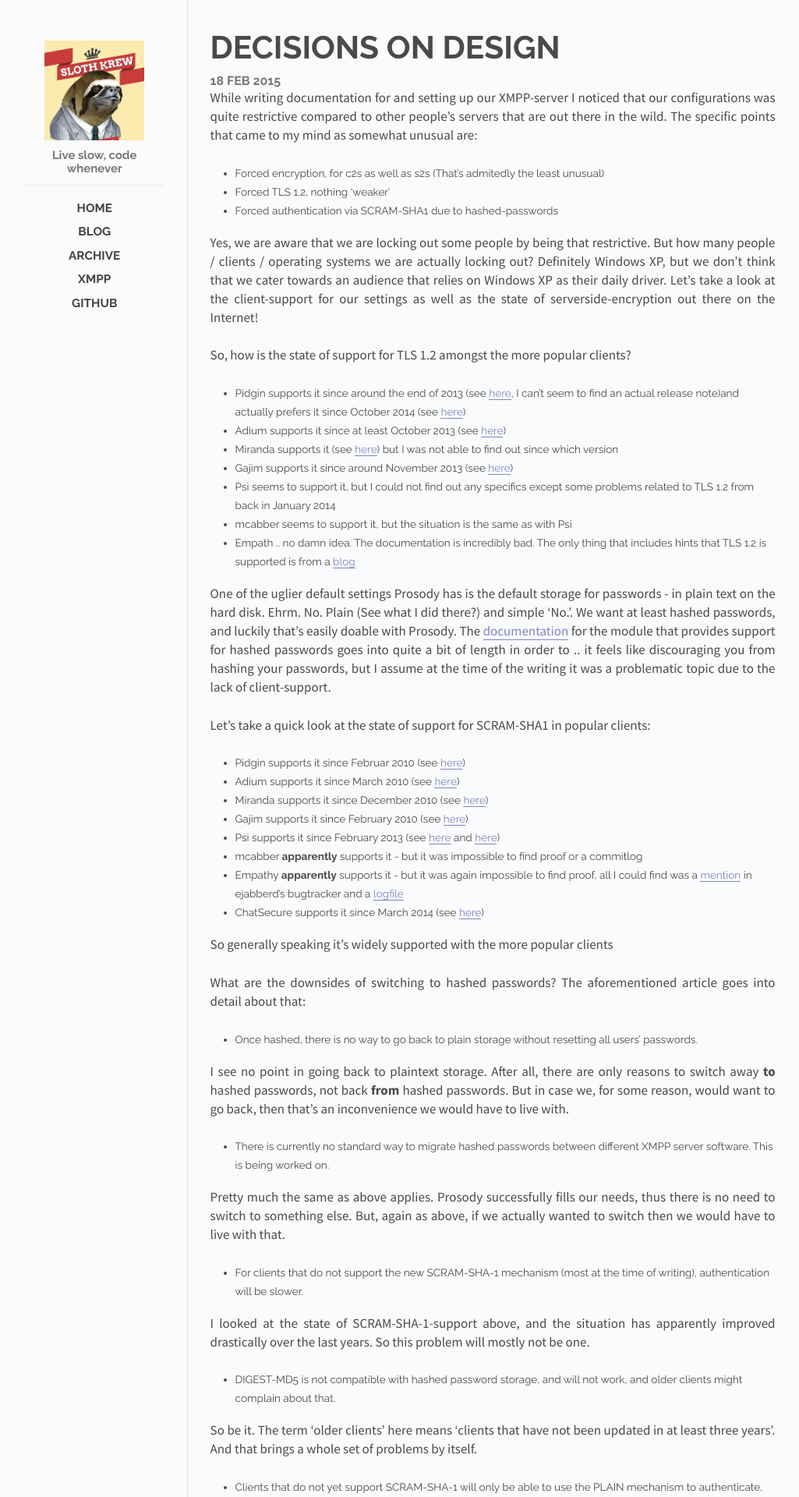
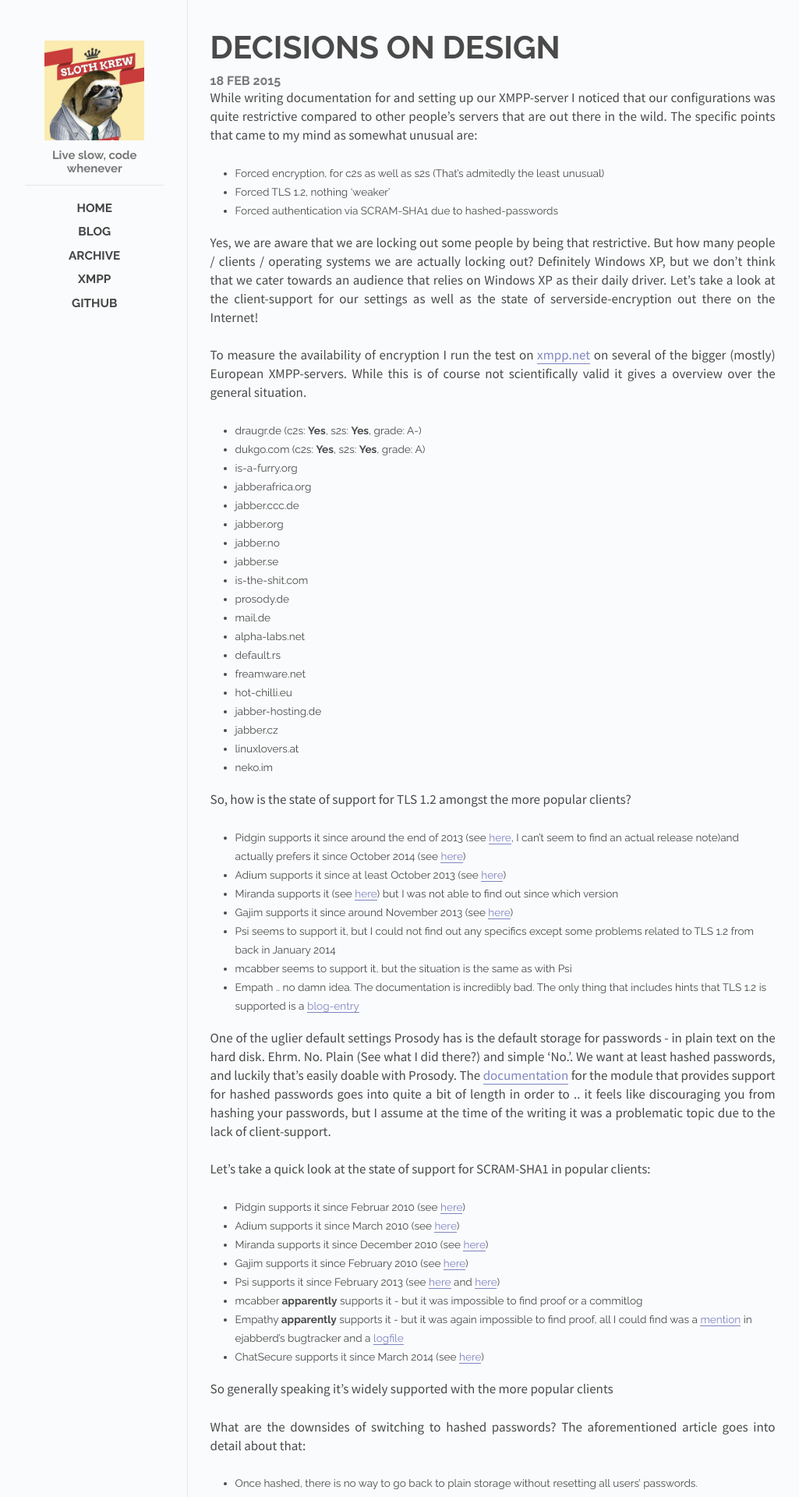
Before and after one commit to Slothkrew/slothkrew.com, a Jekyll site: the page built from _posts/2015-02-18-desicions-on-design.md, in a window 1280 px wide. Shown: the top 1920 px of the page at 78% size, without its empty margins (118-1143 px from the left). Built offline with Jekyll 4.4.1, drawn with Linux system fonts in a browser that asks for light colours.

Commit message:
More servers to be tested

```diff
--- a/_posts/2015-02-18-desicions-on-design.md
+++ b/_posts/2015-02-18-desicions-on-design.md
@@ -21,6 +21,28 @@ audience that relies on Windows XP as their daily driver. Let's take a look at
 the client-support for our settings as well as the state of
 serverside-encryption out there on the Internet!
 
+To measure the availability of encryption I run the test on [xmpp.net](https://xmpp.net) on several of the bigger (mostly) European XMPP-servers. While this is of course not scientifically valid it gives a overview over the general situation.
+
+* draugr.de (c2s: **Yes**, s2s: **Yes**, grade: A-)
+* dukgo.com (c2s: **Yes**, s2s: **Yes**, grade: A)
+* is-a-furry.org
+* jabberafrica.org
+* jabber.ccc.de
+* jabber.org
+* jabber.no
+* jabber.se
+* is-the-shit.com
+* prosody.de
+* mail.de
+* alpha-labs.net
+* default.rs
+* freamware.net
+* hot-chilli.eu
+* jabber-hosting.de
+* jabber.cz
+* linuxlovers.at
+* neko.im
+
 So, how is the state of support for TLS 1.2 amongst the more popular clients?
 
 * Pidgin supports it since around the end of 2013 (see [here](https://developer.pidgin.im/ticket/15744), I can't seem to find an actual release note)and actually prefers it since October 2014 (see [here](https://developer.pidgin.im/wiki/ChangeLog))
@@ -29,7 +51,7 @@ So, how is the state of support for TLS 1.2 amongst the more popular clients?
 * Gajim supports it since around November 2013 (see [here](https://python-nbxmpp.gajim.org/ticket/8))
 * Psi seems to support it, but I could not find out any specifics except some problems related to TLS 1.2 from back in January 2014
 * mcabber seems to support it, but the situation is the same as with Psi
-* Empath .. no damn idea. The documentation is incredibly bad. The only thing that includes hints that TLS 1.2 is supported is from a [blog](https://blog.thijsalkema.de/me/blog//blog/2013/09/02/the-state-of-tls-on-xmpp-3/)
+* Empath .. no damn idea. The documentation is incredibly bad. The only thing that includes hints that TLS 1.2 is supported is a [blog-entry](https://blog.thijsalkema.de/me/blog//blog/2013/09/02/the-state-of-tls-on-xmpp-3/)
 
 One of the uglier default settings Prosody has is the default storage for
 passwords - in plain text on the hard disk. Ehrm. No. Plain (See what I did
```
